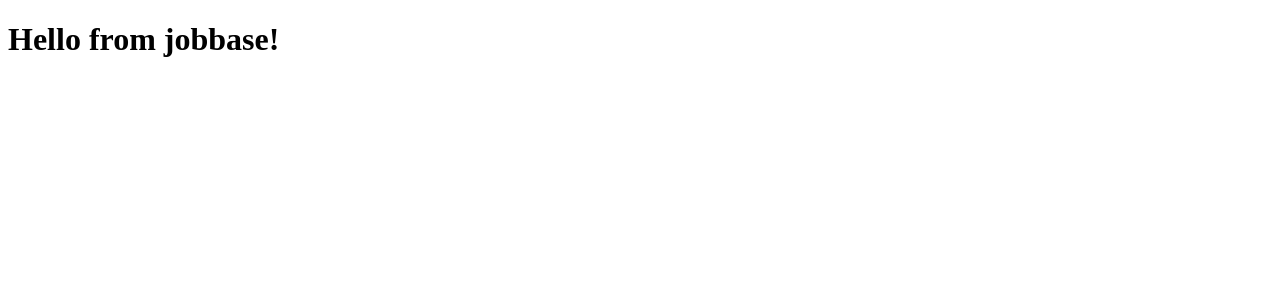
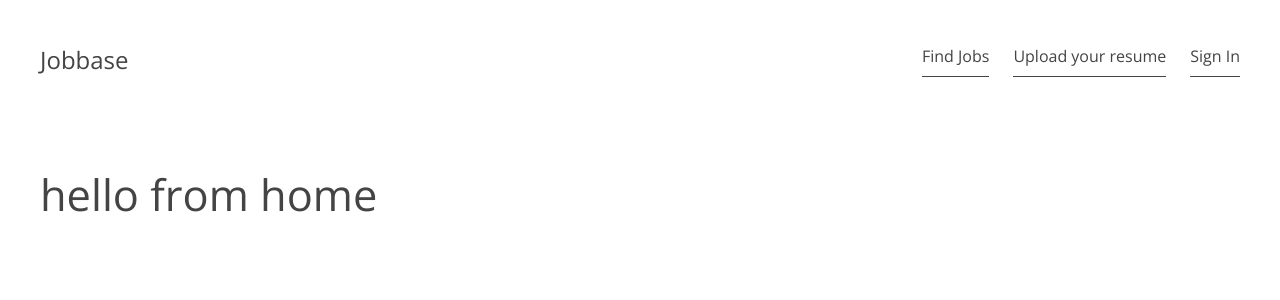
Before and after one commit to metablvk/jobbase-client, a React (Create React App) app: page / in a window 1280 px wide. Shown: the top 300 px of the page. Built offline with nearby package versions, Linux system fonts and the light colour scheme.

Commit message:
Created Navigation, home page, and added styles

```diff
--- a/package.json
+++ b/package.json
@@ -8,7 +8,10 @@
     "@testing-library/user-event": "^13.2.1",
     "react": "^18.2.0",
     "react-dom": "^18.2.0",
+    "react-router-dom": "^6.4.2",
     "react-scripts": "5.0.1",
+    "sass": "^1.55.0",
+    "styled-components": "^5.3.6",
     "web-vitals": "^2.1.0"
   },
   "scripts": {
--- a/src/App.js
+++ b/src/App.js
@@ -1,9 +1,16 @@
-function App() {
+import { Route, Routes } from 'react-router-dom';
+
+import Navigation from './routes/navigation/navigation.component';
+import Home from './routes/home/home.component';
+
+const App = () => {
   return (
-    <div className='App'>
-      <h1>Hello from jobbase!</h1>
-    </div>
+    <Routes>
+      <Route path='/' element={<Navigation />}>
+        <Route path='/' index element={<Home />} />
+      </Route>
+    </Routes>
   );
-}
+};
 
 export default App;
--- /dev/null
+++ b/src/assets/scss/main.scss
@@ -0,0 +1,18 @@
+@import url('https://fonts.googleapis.com/css2?family=Open+Sans:wght@400;600;700&display=swap');
+
+html, body {
+  font-size: 62.5%;
+  font-family: "Open Sans", sans-serif;
+  color: #444444;
+}
+
+h1 {
+  font-size: 4.338rem;
+  margin-bottom: 1.2rem;
+}
+
+a {
+  color: #444444;
+  font-size: 1.6rem;
+  text-decoration: none;
+}
--- /dev/null
+++ b/src/assets/scss/reset.scss
@@ -0,0 +1,135 @@
+/* http://meyerweb.com/eric/tools/css/reset/
+   v2.0 | 20110126
+   License: none (public domain)
+*/
+
+html,
+body,
+div,
+span,
+applet,
+object,
+iframe,
+h1,
+h2,
+h3,
+h4,
+h5,
+h6,
+p,
+blockquote,
+pre,
+a,
+abbr,
+acronym,
+address,
+big,
+cite,
+code,
+del,
+dfn,
+em,
+img,
+ins,
+kbd,
+q,
+s,
+samp,
+small,
+strike,
+strong,
+sub,
+sup,
+tt,
+var,
+b,
+u,
+i,
+center,
+dl,
+dt,
+dd,
+ol,
+ul,
+li,
+fieldset,
+form,
+label,
+legend,
+table,
+caption,
+tbody,
+tfoot,
+thead,
+tr,
+th,
+td,
+article,
+aside,
+canvas,
+details,
+embed,
+figure,
+figcaption,
+footer,
+header,
+hgroup,
+menu,
+nav,
+output,
+ruby,
+section,
+summary,
+time,
+mark,
+audio,
+video {
+  margin: 0;
+  padding: 0;
+  border: 0;
+  font-size: 100%;
+  font: inherit;
+  vertical-align: baseline;
+}
+
+/* HTML5 display-role reset for older browsers */
+article,
+aside,
+details,
+figcaption,
+figure,
+footer,
+header,
+hgroup,
+menu,
+nav,
+section {
+  display: block;
+}
+
+body {
+  line-height: 1;
+}
+
+ol,
+ul {
+  list-style: none;
+}
+
+blockquote,
+q {
+  quotes: none;
+}
+
+blockquote:before,
+blockquote:after,
+q:before,
+q:after {
+  content: '';
+  content: none;
+}
+
+table {
+  border-collapse: collapse;
+  border-spacing: 0;
+}
--- /dev/null
+++ b/src/components/container/container.styles.jsx
@@ -0,0 +1,9 @@
+import styled from 'styled-components';
+
+export const Container = styled.div`
+  max-width: 1200px;
+  padding: 2.4rem;
+  @media screen and (min-width: 1200px) {
+    margin: 2.4rem auto;
+  }
+`;
--- a/src/index.js
+++ b/src/index.js
@@ -1,10 +1,14 @@
 import React from 'react';
 import ReactDOM from 'react-dom/client';
 import App from './App';
-
+import { BrowserRouter } from 'react-router-dom';
+import './assets/scss/reset.scss';
+import './assets/scss/main.scss';
 const root = ReactDOM.createRoot(document.getElementById('root'));
 root.render(
   <React.StrictMode>
-    <App />
+    <BrowserRouter>
+      <App />
+    </BrowserRouter>
   </React.StrictMode>
 );
--- /dev/null
+++ b/src/routes/home/home.component.jsx
@@ -0,0 +1,11 @@
+import { Container } from '../../components/container/container.styles';
+
+const Home = () => {
+  return (
+    <Container>
+      <h1>hello from home</h1>
+    </Container>
+  );
+};
+
+export default Home;
--- /dev/null
+++ b/src/routes/navigation/navigation.component.jsx
@@ -0,0 +1,52 @@
+// Navigation Component
+import { useState } from 'react';
+import { Outlet } from 'react-router-dom';
+import { Link } from 'react-router-dom';
+
+// Styled Components
+import {
+  NavigationContainer,
+  LogoContainer,
+  SideNav,
+  NavItem,
+  CloseButton,
+  Hamburger,
+  Bar,
+} from './navigation.styles';
+
+const Navigation = () => {
+  const [menuState, setMenuState] = useState(false);
+  const toggleMenu = () => {
+    setMenuState(!menuState);
+  };
+  return (
+    <>
+      <NavigationContainer>
+        <LogoContainer>
+          <Link to='/'>Jobbase</Link>
+        </LogoContainer>
+        <SideNav menuState={menuState}>
+          <CloseButton onClick={toggleMenu}>X</CloseButton>
+
+          <NavItem>
+            <Link to='/'>Find Jobs</Link>
+          </NavItem>
+          <NavItem>
+            <Link to='/upload-resume'>Upload your resume</Link>
+          </NavItem>
+          <NavItem>
+            <Link to='/sign-in'>Sign In</Link>
+          </NavItem>
+        </SideNav>
+        <Hamburger onClick={toggleMenu} menuState={menuState}>
+          <Bar />
+          <Bar />
+          <Bar />
+        </Hamburger>
+      </NavigationContainer>
+      <Outlet />
+    </>
+  );
+};
+
+export default Navigation;
--- /dev/null
+++ b/src/routes/navigation/navigation.styles.jsx
@@ -0,0 +1,104 @@
+import styled from 'styled-components';
+import { Container } from '../../components/container/container.styles';
+
+export const NavigationContainer = styled(Container)`
+  display: flex;
+  justify-content: space-between;
+  flex-wrap: wrap;
+`;
+
+export const LogoContainer = styled.div`
+  a {
+    font-size: 2.4rem;
+  }
+`;
+
+export const CloseButton = styled.button`
+  position: absolute;
+  top: 2.4rem;
+  right: 2.5rem;
+  font-size: 1.8rem;
+  margin-left: 5rem;
+  background: none;
+  border: none;
+  cursor: pointer;
+`;
+
+export const NavItem = styled.li`
+  margin-bottom: 2.4rem;
+  padding-bottom: 1.2rem;
+  border-bottom: 0.1rem solid #444;
+`;
+
+export const SideNav = styled.ul`
+  height: 100%;
+  width: 0rem;
+  position: fixed;
+  display: flex;
+  flex-direction: column;
+  z-index: 1;
+  top: 0;
+  right: 0;
+  overflow-x: hidden;
+  transition: 0.1s;
+  background: #fff;
+  padding-top: 8rem;
+  ${({ menuState }) => (menuState ? 'width: 25rem' : '')};
+
+  @media screen and (min-width: 1200px) {
+    width: initial;
+    flex-direction: row;
+    position: static;
+    overflow: visible;
+    padding-top: initial;
+    ${NavItem} {
+      margin-right: 2.4rem;
+      &:last-of-type {
+        margin-right: 0;
+      }
+    }
+    ${CloseButton} {
+      display: none;
+    }
+  }
+`;
+
+export const Bar = styled.span`
+  display: block;
+  width: 3rem;
+  height: 0.1rem;
+  margin: 1rem auto;
+  -webkit-transition: all 0.3s ease-in-out;
+  transition: all 0.3s ease-in-out;
+  background-color: #2f2f2f;
+  &:first-of-type {
+    margin-top: 0;
+  }
+  &:last-of-type {
+    margin-bottom: 0;
+  }
+`;
+
+export const Hamburger = styled.div`
+  display: block;
+  cursor: pointer;
+  /* ${({ menuState }) =>
+    menuState
+      ? `
+        ${Bar}:nth-child(2) {
+          opacity: 0;
+        }
+        ${Bar}:nth-child(1) {
+          -webkit-transform: translateY(0.8rem) rotate(45deg);
+          transform: translateY(1.1rem) rotate(45deg);
+        }
+        ${Bar}:nth-child(3) {
+          -webkit-transform: translateY(-0.8rem) rotate(-45deg);
+          transform: translateY(-1.1rem) rotate(-45deg);
+        }
+      `
+      : ''} */
+  @media screen and (min-width: 1200px) {
+    display: none;
+  }
+`;
```
Also changed, not shown: 1 other file (tests, documents, lock files or other folders).
